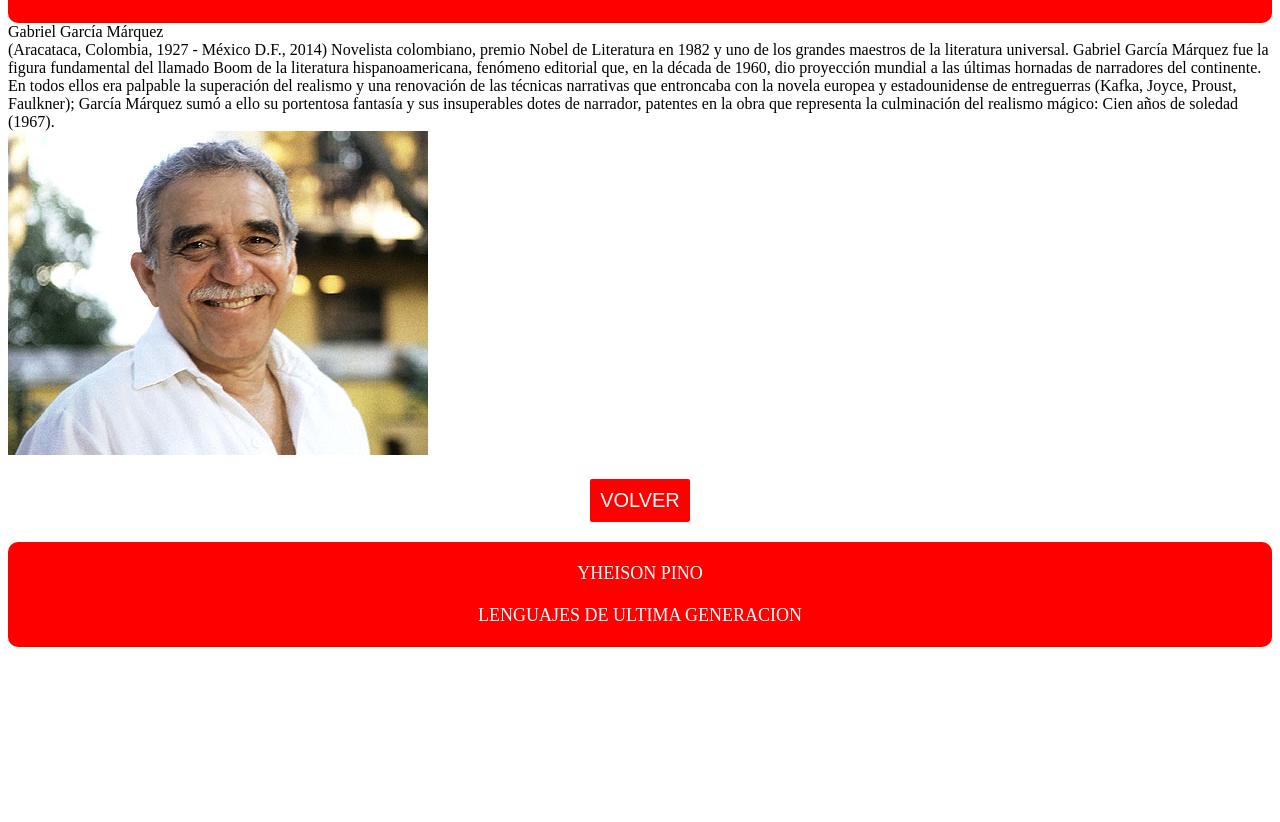
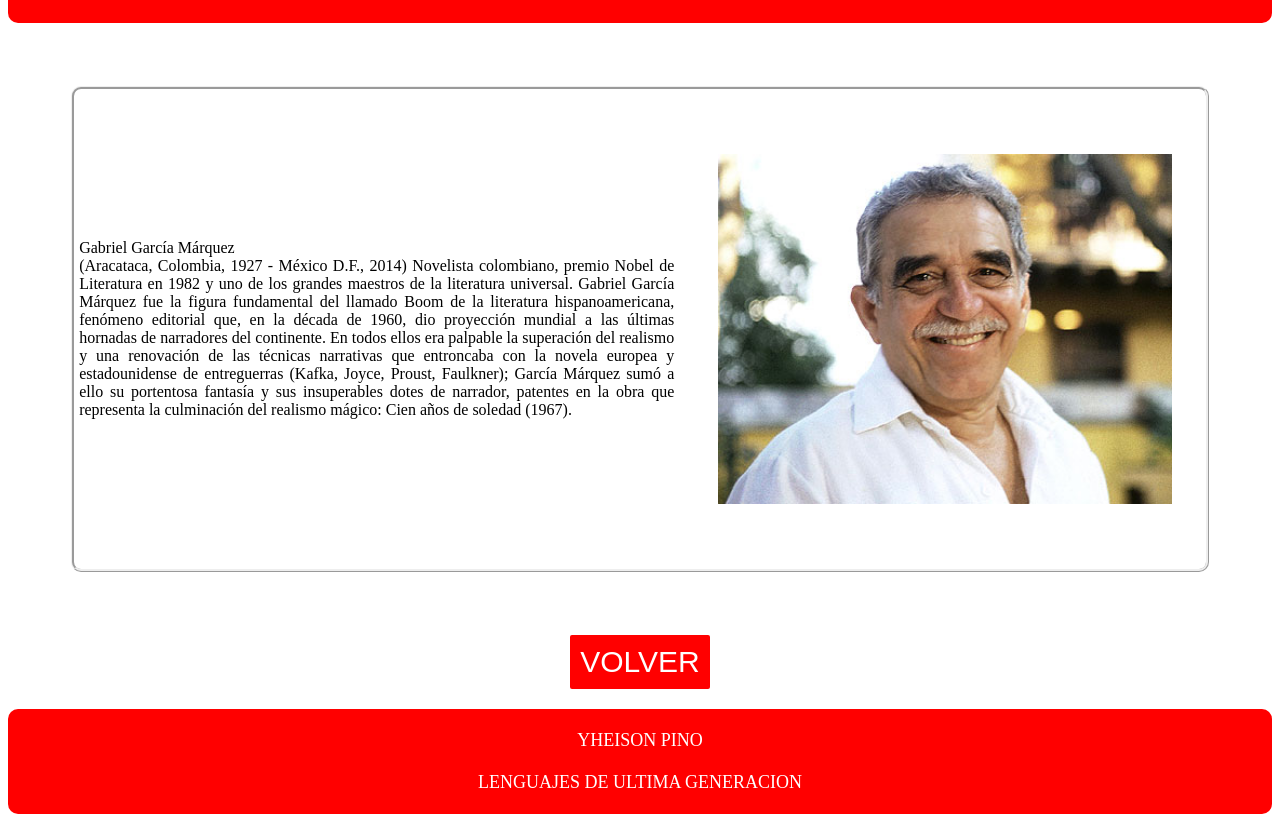
Before and after one commit to yheisonpino/Taller2, a plain HTML site: page Biografia.html in a window 1280 px wide. Shown: the part 67-889 px from the top of the page. Before the commit the page ends 800 px from the top, so only its background shows below. Drawn offline with Linux system fonts and the light colour scheme.

Commit message:
Nuevos cambios en estilos, index, biografia

```diff
--- a/Biografia.html
+++ b/Biografia.html
@@ -15,7 +15,7 @@
         <h2>GABRIEL GARCIA MARQUEZ</h2>
         <div>
     </header>
-    <div class="container.2">
+    <div class="container2">
         <span class="texto">
             Gabriel García Márquez <br>
             (Aracataca, Colombia, 1927 - México D.F., 2014) Novelista colombiano, premio Nobel de Literatura en 1982 y
@@ -27,11 +27,12 @@
             Márquez sumó a ello su portentosa fantasía y sus insuperables dotes de narrador, patentes en la obra que
             representa la culminación del realismo mágico: Cien años de soledad (1967).
         </span>
-        <div class="img2">
+        <div class="imagen">
             <img src="fotos/garcia_marquez_gabriel.jpg" alt="">
         </div>
-        <button onclick="regreso()">VOLVER</button>
     </div>
+    <button onclick="Regreso()">VOLVER</button>
+
     <footer class="footer">
         <footer>
             <p>YHEISON PINO <br>
--- a/CSS/css.css
+++ b/CSS/css.css
@@ -12,7 +12,7 @@ header {
     height: 60vh;
     margin: 3%;
     max-width: 100%;
-    border: 3px  ridge;
+    border: 3px ridge;
     flex-direction: column;
     display: flex;
     justify-content: center;
@@ -36,7 +36,7 @@ button {
     border: white;
     border-radius: 2px;
     cursor: pointer;
-    font-size: 20px;
+    font-size: 30px;
     display: block;
 }
 
@@ -48,9 +48,19 @@ button {
     color: white;
     border-radius: 10px;
 }
-.img2{
-    max-width: 100%;
+
+.container2 {
+    height: 60vh;
+    margin: 5%;
+    background-color: white;
+    border-radius: 10px;
+    border: 3px ridge;
+    display: flex;
+    text-align: justify;
+    align-items: center;
 }
+
 .texto {
-    margin-right: 20px;
-  }
+    margin-right: 10px;
+    margin-left: 5px;
+}
--- a/JS/js.js
+++ b/JS/js.js
@@ -0,0 +1,6 @@
+function Biografia() {
+    window.location.href = "Biografia.html";
+}
+function Regreso() {
+    window.history.back();
+}
```
Also changed, not shown: Index.html (+1 -1 lines).
